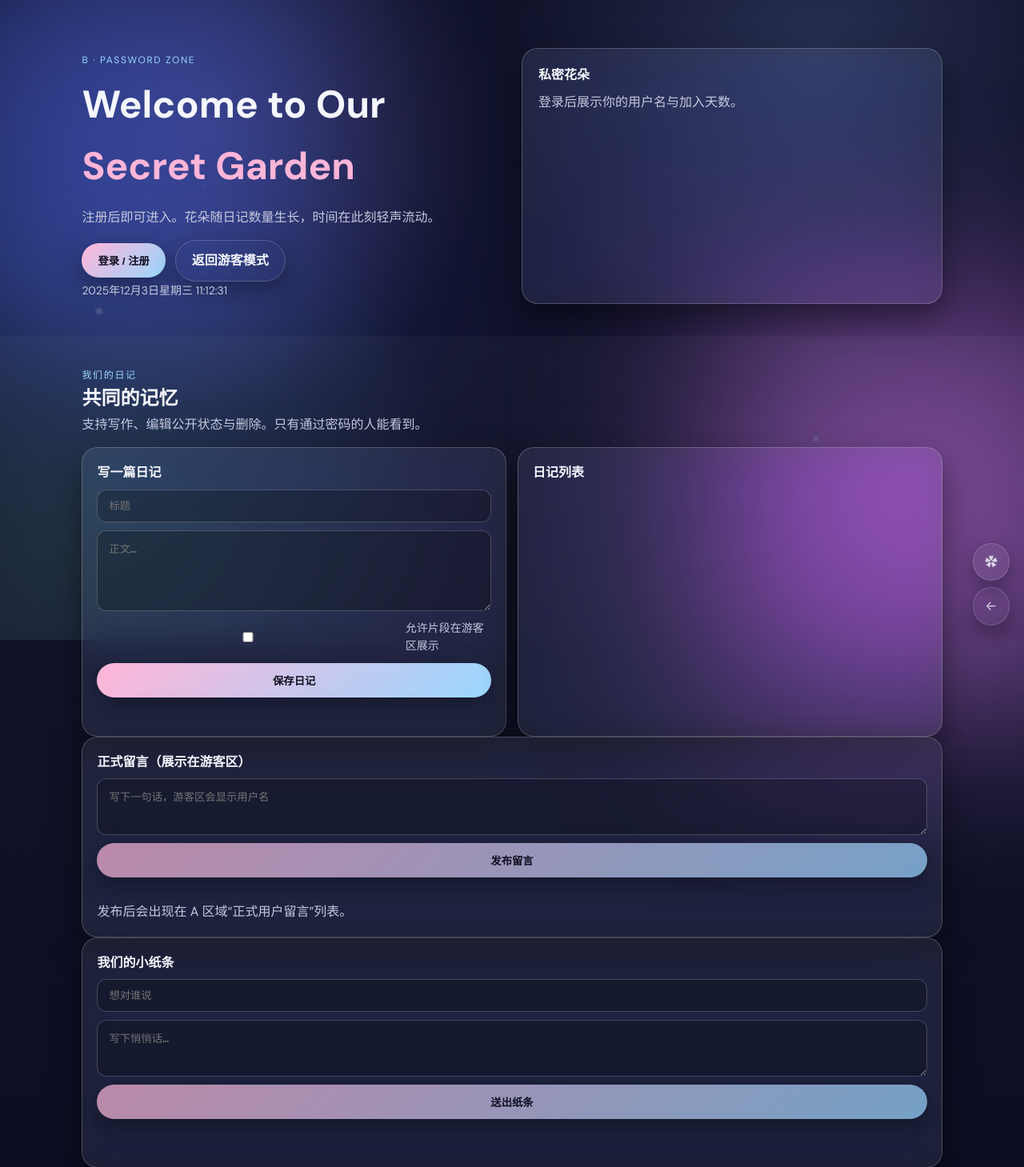
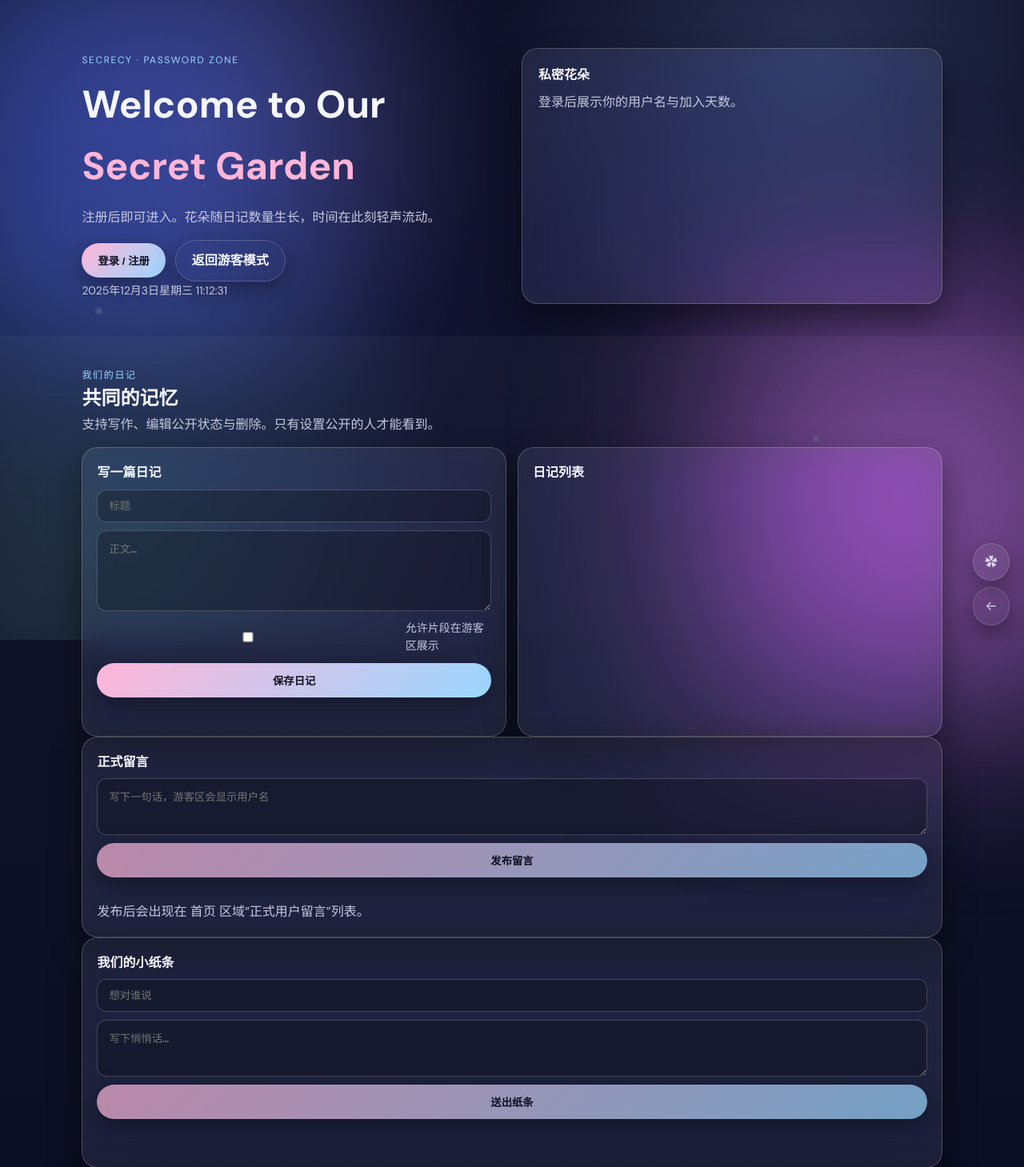
Before and after one commit to a1175815821/No-orange, a PHP site: page /public/secret.html in a window 1280 px wide. Shown: the top 1459 px of the page at 80% size. Run offline with PHP 8.4, Linux system fonts and the light colour scheme.

Commit message:
优化整个项目QAQ

```diff
--- a/Asset/index.php
+++ b/Asset/index.php
@@ -5,9 +5,9 @@
 
 // 数据库连接信息
 $servername = "localhost";
-$username = "aaaa";
-$password = "123456";
-$dbname = "aaaa";
+$username = "avatars";
+$password = "a123456789";
+$dbname = "avatars";
 
 // 分页配置
 $results_per_page = 20;
--- a/public/index.html
+++ b/public/index.html
@@ -48,7 +48,7 @@
     <section class="section" id="public-diaries">
       <div class="section__header">
         <div>
-          <p class="eyebrow">A · 游客入口</p>
+          <p class="eyebrow">Welcome · 游客入口</p>
           <h2>篱笆外的小片段</h2>
           <p class="muted">时间线相交，一条条顺着篱笆延伸；节奏慢，光点像是在听故事。</p>
         </div>
@@ -81,7 +81,7 @@
         <div>
           <p class="eyebrow">正式用户留言</p>
           <h2>来自花园成员的声音</h2>
-          <p class="muted">这些留言来自注册的朋友，需在 B 界面登录后发布。</p>
+          <p class="muted">这些留言来自注册的朋友，需在秘密花园登录后发布。</p>
         </div>
       </div>
       <div class="message-board glass-card">
@@ -92,7 +92,6 @@
 
   <!-- 轻量隐藏入口：右下角的月亮按钮进入私密花园；左下角微型花朵进入后台登录 -->
   <div class="corner-nav">
-    <a class="corner-btn" href="/secret.html" title="进入 B 私密花园" aria-label="进入私密花园">🌙</a>
     <a class="corner-btn ghost" href="/admin.html" title="管理员通道" aria-label="管理员入口">✿</a>
   </div>
 
--- a/public/secret.html
+++ b/public/secret.html
@@ -20,7 +20,7 @@
 
   <header class="hero">
     <div class="hero__content">
-      <p class="eyebrow">B · Password Zone</p>
+      <p class="eyebrow">Secrecy · Password Zone</p>
       <h1>Welcome to Our <span>Secret Garden</span></h1>
       <p class="lede">注册后即可进入。花朵随日记数量生长，时间在此刻轻声流动。</p>
       <div class="hero__actions">
@@ -43,7 +43,7 @@
         <div>
           <p class="eyebrow">我们的日记</p>
           <h2>共同的记忆</h2>
-          <p class="muted">支持写作、编辑公开状态与删除。只有通过密码的人能看到。</p>
+          <p class="muted">支持写作、编辑公开状态与删除。只有设置公开的人才能看到。</p>
         </div>
       </div>
       <div class="grid two-col">
@@ -63,13 +63,13 @@
         </div>
       </div>
       <div class="glass-card pad">
-        <div class="subhead">正式留言（展示在游客区）</div>
+        <div class="subhead">正式留言</div>
         <form id="userMessageForm" class="stack">
           <textarea name="content" placeholder="写下一句话，游客区会显示用户名" rows="3" maxlength="260" required></textarea>
           <button class="btn soft" type="submit">发布留言</button>
           <p class="form-hint" id="userMessageHint"></p>
         </form>
-        <p class="muted">发布后会出现在 A 区域“正式用户留言”列表。</p>
+        <p class="muted">发布后会出现在 首页 区域“正式用户留言”列表。</p>
       </div>
       <div class="glass-card pad" id="private-notes">
         <div class="subhead">我们的小纸条</div>
```
Also changed, not shown: public/admin.html (+4 -5 lines), README.md, 1 other file.
